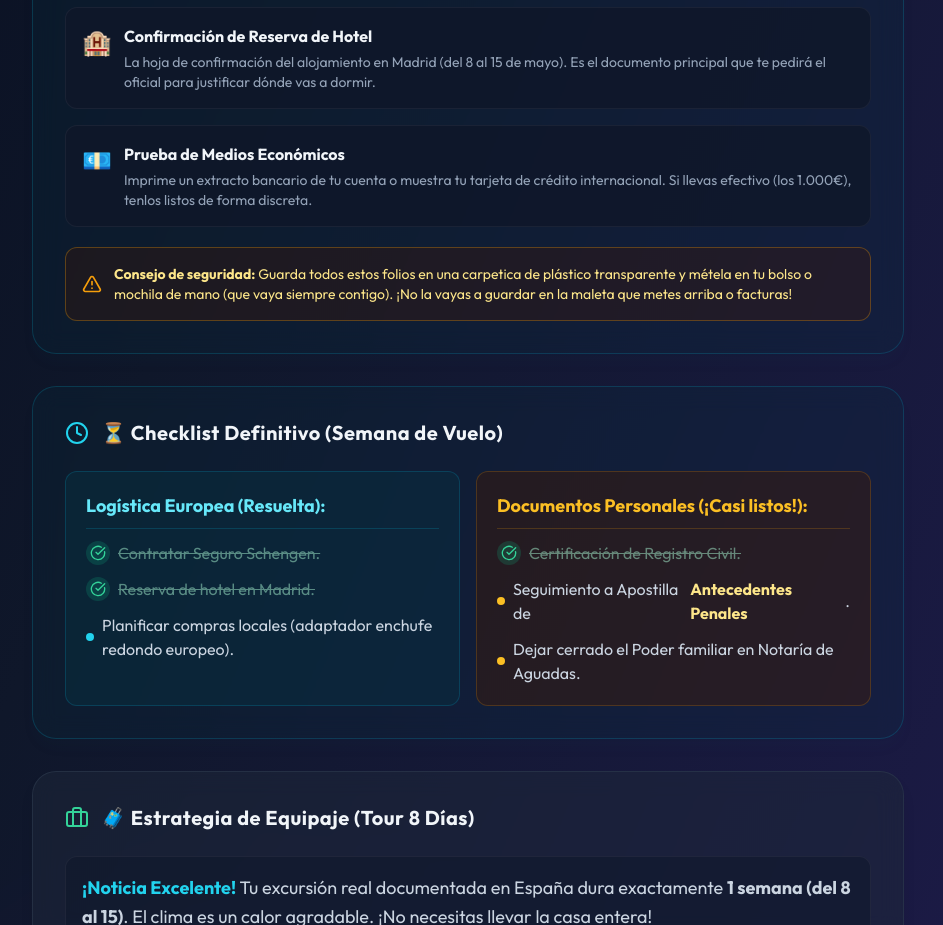
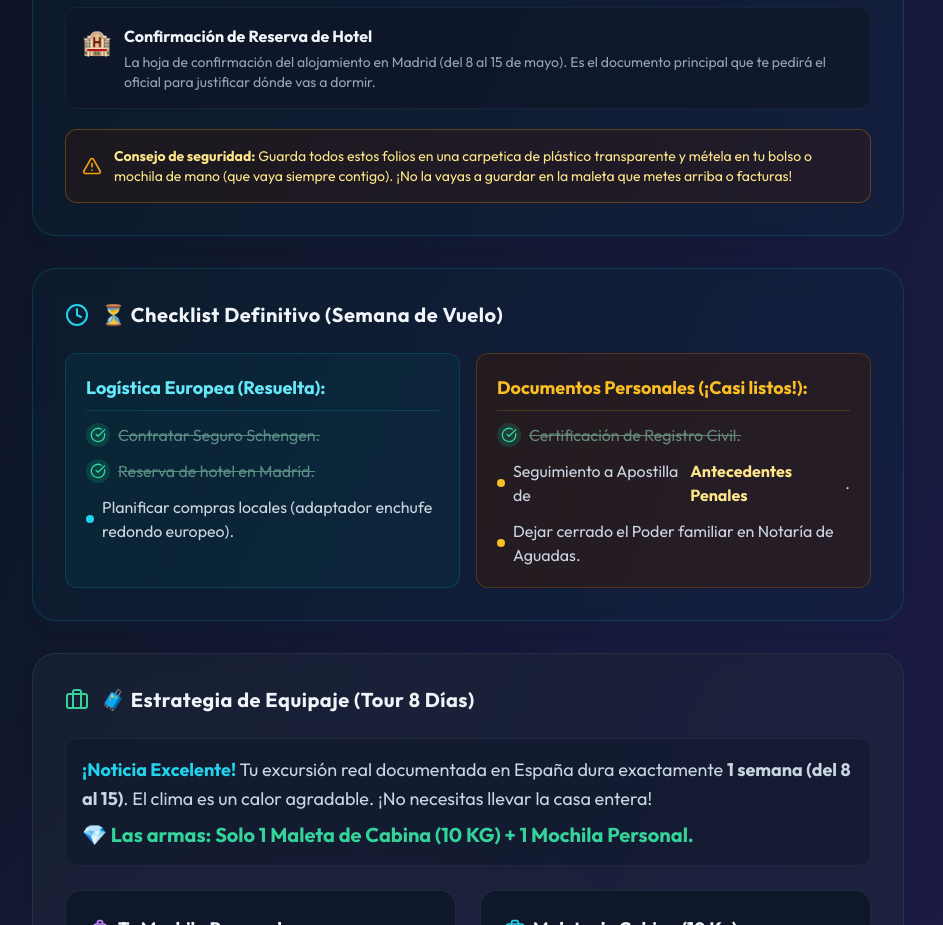
Before and after one commit to AlchemistSidZCooL/voyage, a React (Vite) app: page / in a window 1280 px wide. Shown: the part 1580-2505 px from the top of the page, without its empty margins (320-1263 px from the left). Built offline with nearby package versions, Linux system fonts and the light colour scheme; the HTML template or start-up script is replaced by a standard one.

Commit message:
feat: remover prueba de medios economicos de la seccion de impresos para evitar agobios

```diff
--- a/src/App.jsx
+++ b/src/App.jsx
@@ -207,13 +207,7 @@ const App = () => {
                   </div>
                 </div>
 
-                <div className="bg-slate-900/80 p-4 rounded-xl border border-white/5 flex gap-3 items-start">
-                  <div className="text-2xl mt-0.5">💶</div>
-                  <div>
-                    <h5 className="font-bold text-slate-100 text-base">Prueba de Medios Económicos</h5>
-                    <p className="text-slate-400 text-sm mt-1">Imprime un extracto bancario de tu cuenta o muestra tu tarjeta de crédito internacional. Si llevas efectivo (los 1.000€), tenlos listos de forma discreta.</p>
-                  </div>
-                </div>
+
               </div>
 
               <div className="mt-5 bg-amber-950/30 p-4 rounded-xl border border-amber-500/30 flex items-center gap-3">
```
